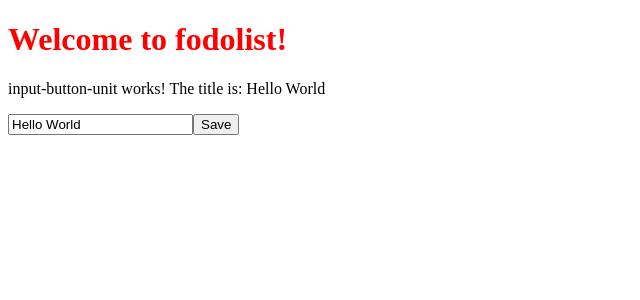
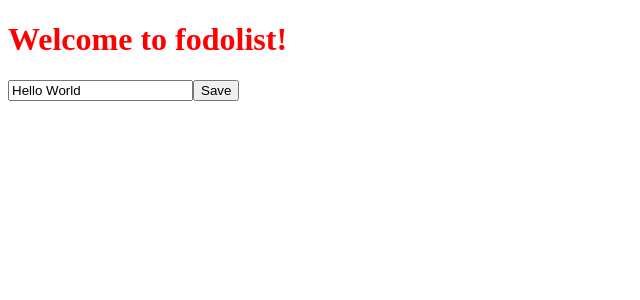
Before and after one commit to agammkrawczyk/ng-girls-todo-list, an Angular app: page / in a window 1280 px wide. Shown: the top 300 px of the page, without its empty margins (0-640 px from the left). Built offline with nearby package versions, Linux system fonts and the light colour scheme.

Commit message:
#8 Element ref part 2

```diff
--- a/src/app/input-button-unit/input-button-unit.component.html
+++ b/src/app/input-button-unit/input-button-unit.component.html
@@ -1,7 +1,3 @@
-<p>
-  input-button-unit works!
-  The title is: {{ title }}
-</p>
 
 
 <input #inputElementRef
```
